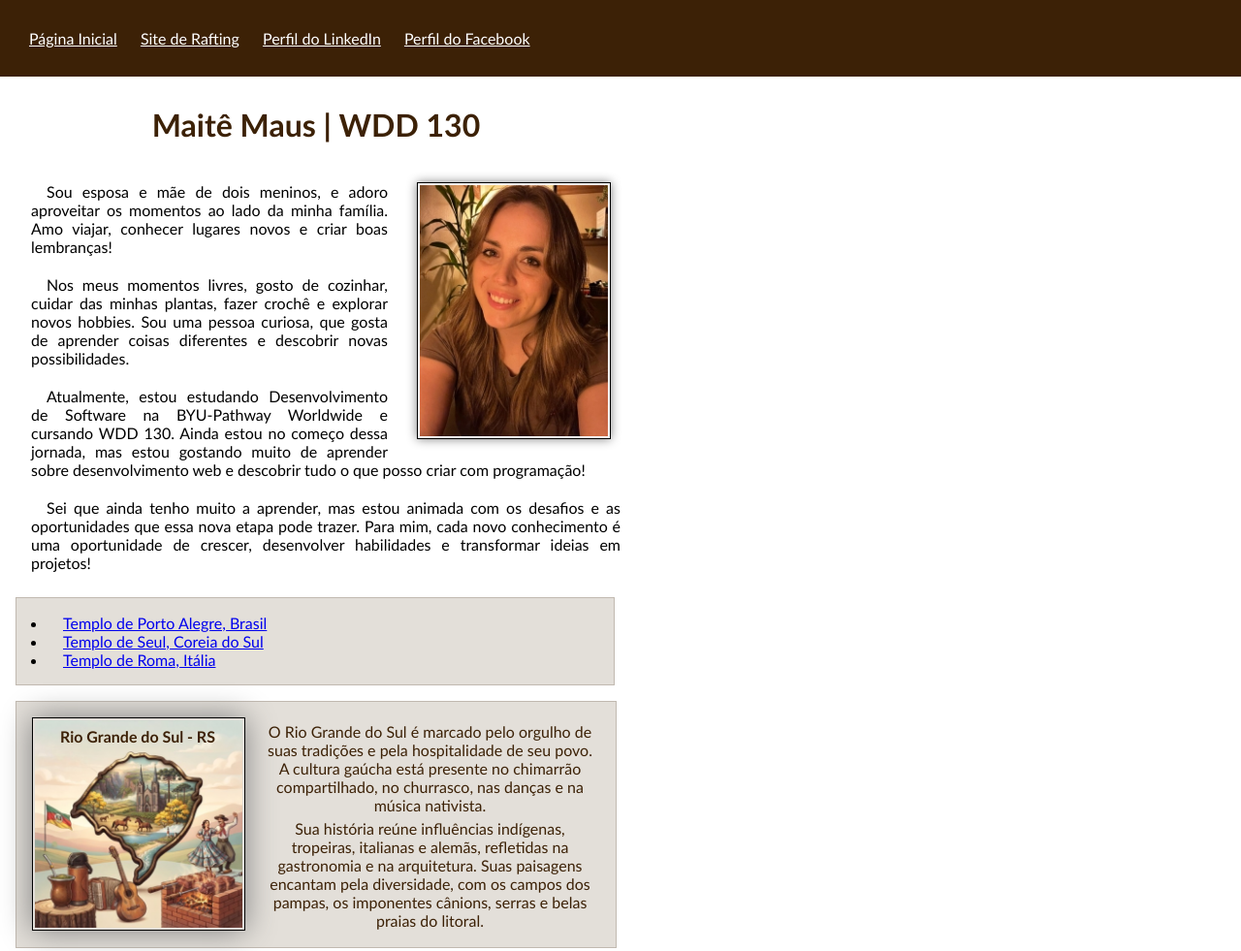
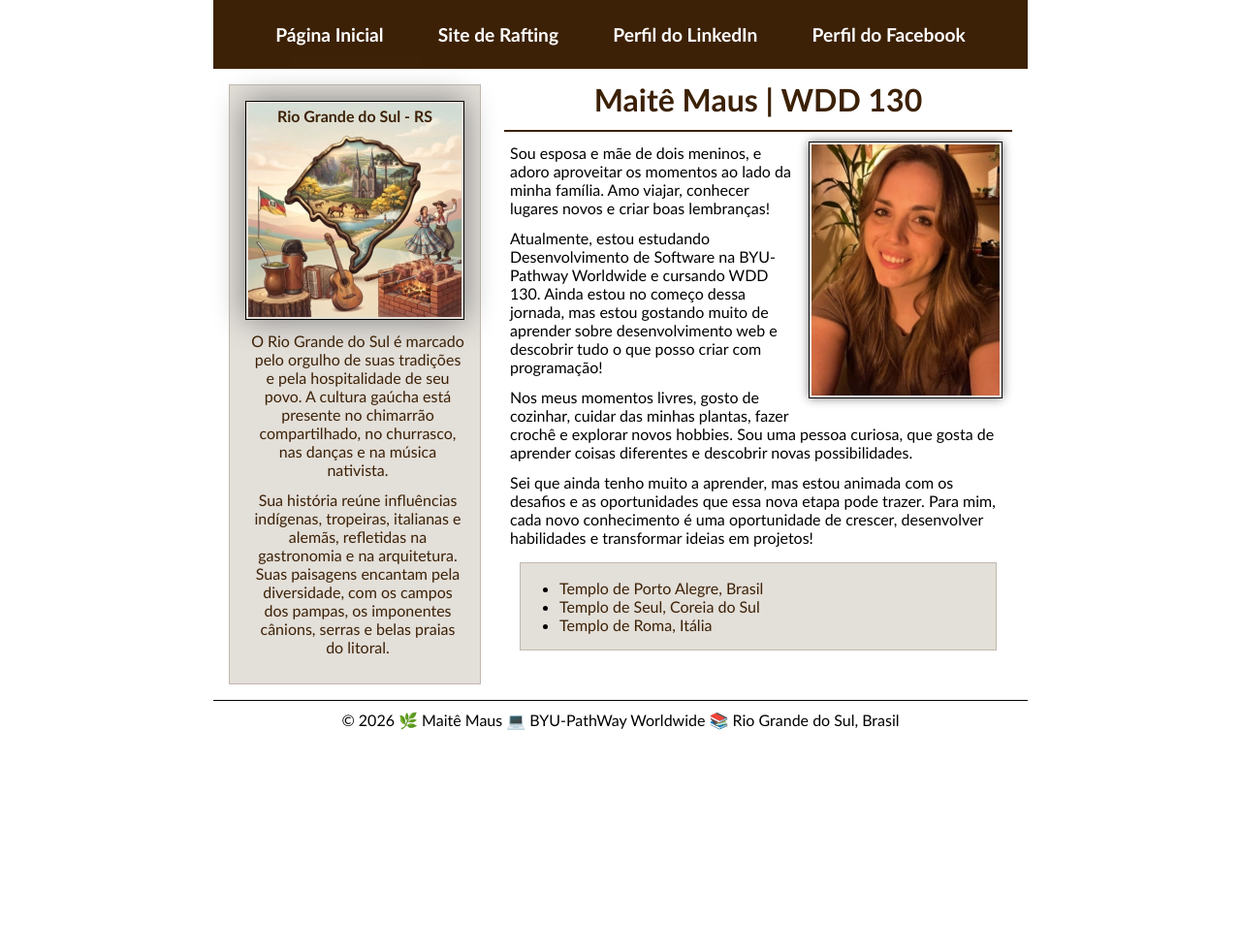
Before and after one commit to mausmaite/wdd130, a plain HTML site: page index.html in a window 1280 px wide. Shown: the top 981 px of the page at 97% size. After the commit the page ends 800 px from the top, so only its background shows below. Drawn offline with Linux system fonts and the light colour scheme.

Commit message:
Atualizações conforme atividade da s04

```diff
--- a/estilos/estilos.css
+++ b/estilos/estilos.css
@@ -3,6 +3,7 @@
 }
 
 /*Resetar CSS do projeto */
+
 * {
     margin: 0;
     padding: 0;
@@ -11,13 +12,19 @@
 
 nav {
     background-color: rgb(60, 33, 6);
-    padding: 20px;
+    padding: 1rem;
+    display: flex;
+    justify-content: space-evenly;
+    align-items: center;
 }
 
 nav a {
     color: white;
-    display: inline-block;
-    padding: 10px;
+    padding: 8px;
+    display: block;
+    text-decoration: none;
+    font-size: 1.2rem;
+    font-weight: 700;
 }
 
 img {
@@ -33,20 +40,22 @@ p {
 }
 
 main {
-    max-width: 650px;
+    grid-column: 2/3;
+    margin: 0;
+    min-width: 0;
+    padding: 0 1rem;
 }
 
 main h1 {
     color: rgb(60, 33, 6);
     text-align: center;
-    padding: 30px;
-    padding-left: 2rem;
+    padding: 12px 1rem;
+    border-bottom: 2px solid rgb(60, 33, 6);
 }
 
 main p {
-    text-align: justify;
-    width: 650px;
-    padding: 10px;
+    text-align: left;
+    margin: 12px 0 12px 6px;
 }
 
 main img {
@@ -55,44 +64,55 @@ main img {
     border: 1px solid black;
     padding: 2px;
     box-shadow: 0 0 10px gray;
-    margin: 10px 20px 10px 30px;
+    margin: 10px;
     float: right;
 }
 
 aside {
-    width: 620px;
-    height: 255px;
+    width: 100%;
+    grid-column: 1 / 2;
+    grid-row: 1 / 2;
+    text-align: center;
     color: rgb(60, 33, 6);
-    text-align: center;
-    margin-left: 50px;
+    min-width: 0;
     position: relative;
 }
 
 aside img {
-    width: 220px;
+    width: 100%;
     height: auto;
-    float: left;
-    margin-right: 20px;
+    display: block;
+    margin: 0 auto;
 }
 
 aside h2 {
     color: rgb(60, 33, 6);
     position: absolute;
     font-size: 1rem;
-    top: 26px;
-    left: 45px;
-
+    left: 50%;
+    transform: translateX(-50%);
+    width: 100%;
+    top: 22px;
 }
 
 aside p {
-    margin: 5px;
+    margin: 12px 0 12px 6px;
 }
 
 footer {
     margin-top: 20px;
     border-top: 1px solid rgb(0 0 0);
-    text-align: left;
+    text-align: center;
     padding: 10px;
+}
+
+ul.caixa {
+    padding-left: 40px;
+}
+
+ul li a {
+    text-decoration: none;
+    color: rgb(60, 33, 6);
 }
 
 /* Seletor de Classe */
@@ -104,7 +124,16 @@ footer {
     background-color: rgb(227, 223, 217);
 }
 
-.indentacao {
-    padding-left: 2rem;
-    text-indent: 1rem;
+header,
+footer,
+.grid {
+    max-width: 840px;
+    margin: 0 auto;
 }
+
+.grid {
+    display: grid;
+    grid-template-columns: 260px 1fr;
+    gap: 1.5rem;
+    align-items: start;
+}
--- a/index.html
+++ b/index.html
@@ -17,31 +17,38 @@
     <header>
         <nav>
             <a href="#">Página Inicial</a>
-            <a href="wwr/">Site de Rafting</a>
+            <a href="https://mausmaite.github.io/wdd130/wwr/sobre.html">Site de Rafting</a>
             <a href="https://www.linkedin.com/in/maite-moliveira/">Perfil do LinkedIn</a>
             <a href="https://www.facebook.com/maitemausoliveira/">Perfil do Facebook</a>
 
         </nav>
     </header>
 
+    <div class="grid">
         <main>
             <h1>Maitê Maus | WDD 130</h1>
             <img src="imagens/perfil.jpg" alt="Foto de Maitê Maus">
-        <p class="indentacao">Sou esposa e mãe de dois meninos, e adoro aproveitar os momentos ao
-            lado da minha família. Amo viajar, conhecer lugares novos e criar boas lembranças!</p>
-        <p class="indentacao">Nos meus momentos livres, gosto de cozinhar, cuidar das minhas
-            plantas, fazer crochê e
-            explorar novos hobbies. Sou uma pessoa curiosa, que gosta de aprender coisas diferentes
-            e
-            descobrir novas possibilidades.</p>
-        <p class="indentacao">Atualmente, estou estudando Desenvolvimento de Software na BYU-Pathway
+            <p class="indentacao">Sou esposa e mãe de dois meninos, e adoro aproveitar os momentos
+                ao
+                lado da minha família. Amo viajar, conhecer lugares novos e criar boas lembranças!
+            </p>
+            <p class="indentacao">Atualmente, estou estudando Desenvolvimento de Software na
+                BYU-Pathway
                 Worldwide e
                 cursando WDD 130. Ainda estou no começo dessa jornada, mas estou gostando muito de
-            aprender sobre desenvolvimento web e descobrir tudo o que posso criar com programação!
-        </p>
-        <p class="indentacao">Sei que ainda tenho muito a aprender, mas estou animada com os
+                aprender sobre desenvolvimento web e descobrir tudo o que posso criar com
+                programação!
+
+            <p class="indentacao">Nos meus momentos livres, gosto de cozinhar, cuidar das minhas
+                plantas, fazer
+                crochê e explorar novos hobbies. Sou uma pessoa curiosa, que gosta de aprender
+                coisas
+                diferentes e descobrir novas possibilidades.</p>
+            <p class="indentacao">Sei que ainda tenho
+                muito a aprender, mas estou animada com os
                 desafios e as oportunidades que essa
-            nova etapa pode trazer. Para mim, cada novo conhecimento é uma oportunidade de crescer,
+                nova etapa pode trazer. Para mim, cada novo conhecimento é uma oportunidade de
+                crescer,
                 desenvolver
                 habilidades e transformar ideias em projetos!</p>
 
@@ -62,16 +69,17 @@
             <h2>Rio Grande do Sul - RS</h2>
             <img src="semana02/imagens/riograndedosul.png"
               alt="Imagem explicativa do Rio Grande do Sul">
-        <p>O Rio Grande do Sul é marcado pelo orgulho de suas tradições e pela hospitalidade de seu
-            povo. A cultura gaúcha está presente no chimarrão compartilhado, no churrasco, nas
-            danças e na
-            música nativista.
-        <p>Sua história reúne influências indígenas, tropeiras, italianas e
-            alemãs,
-            refletidas na gastronomia e na arquitetura. Suas paisagens encantam pela diversidade,
-            com os campos
-            dos pampas, os imponentes cânions, serras e belas praias do litoral.</p>
+            <p>O Rio Grande do Sul é marcado pelo orgulho de suas tradições e pela hospitalidade de
+                seu povo. A cultura gaúcha está presente no chimarrão compartilhado, no churrasco,
+                nas
+                danças e na música nativista.
+            <p>Sua história reúne influências indígenas, tropeiras, italianas e alemãs, refletidas
+                na gastronomia e na arquitetura. Suas paisagens encantam pela
+                diversidade, com os campos dos pampas, os imponentes cânions, serras e belas praias
+                do litoral.</p>
         </aside>
+    </div>
+
 
     <footer>
         <p>© 2026 🌿 Maitê Maus 💻 BYU-PathWay Worldwide 📚 Rio Grande do Sul, Brasil</p>
--- a/semana04/estilos/exercicios-layout.css
+++ b/semana04/estilos/exercicios-layout.css
@@ -21,20 +21,31 @@ div {
     height: 200px;
 }
 
+
 .flex {
     background-color: #aba;
-    /* escreva declaracoes aqui */
+    display: flex;
+    justify-content: center;
+    align-items: center;
 
 }
 
 .grid {
     background-color: #abb;
-    /* escreva declaracoes aqui */
+    display: grid;
+    place-items: center;
 
 }
 
 .container2 {
-    /* escreva declaracoes aqui */
+    display: flex;
+    flex-wrap: wrap;
+    justify-content: space-around;
+
+    /* display: grid;
+    grid-template-columns: repeat(auto-fit, minmax(150px,1fr));
+    justify-items: center;
+    gap: 20px; */
 
 }
 
@@ -44,12 +55,14 @@ div {
 }
 
 .container3 {
-    /* escreva declaracoes aqui */
+    display: grid;
+    grid-template-columns: repeat(3, 1fr);
+    gap: 10px
 
 }
 
 .colunas-3 {
-    /* escreva declaracoes aqui */
+    grid-column: 1 / 4;
 
 }
 
```
Also changed, not shown: semana04/exercicios-layout.html (+1 -1 lines), semana04/layout-flexbox.html (+1 -1 lines). Lines whose indentation alone changed are shown as unchanged.
